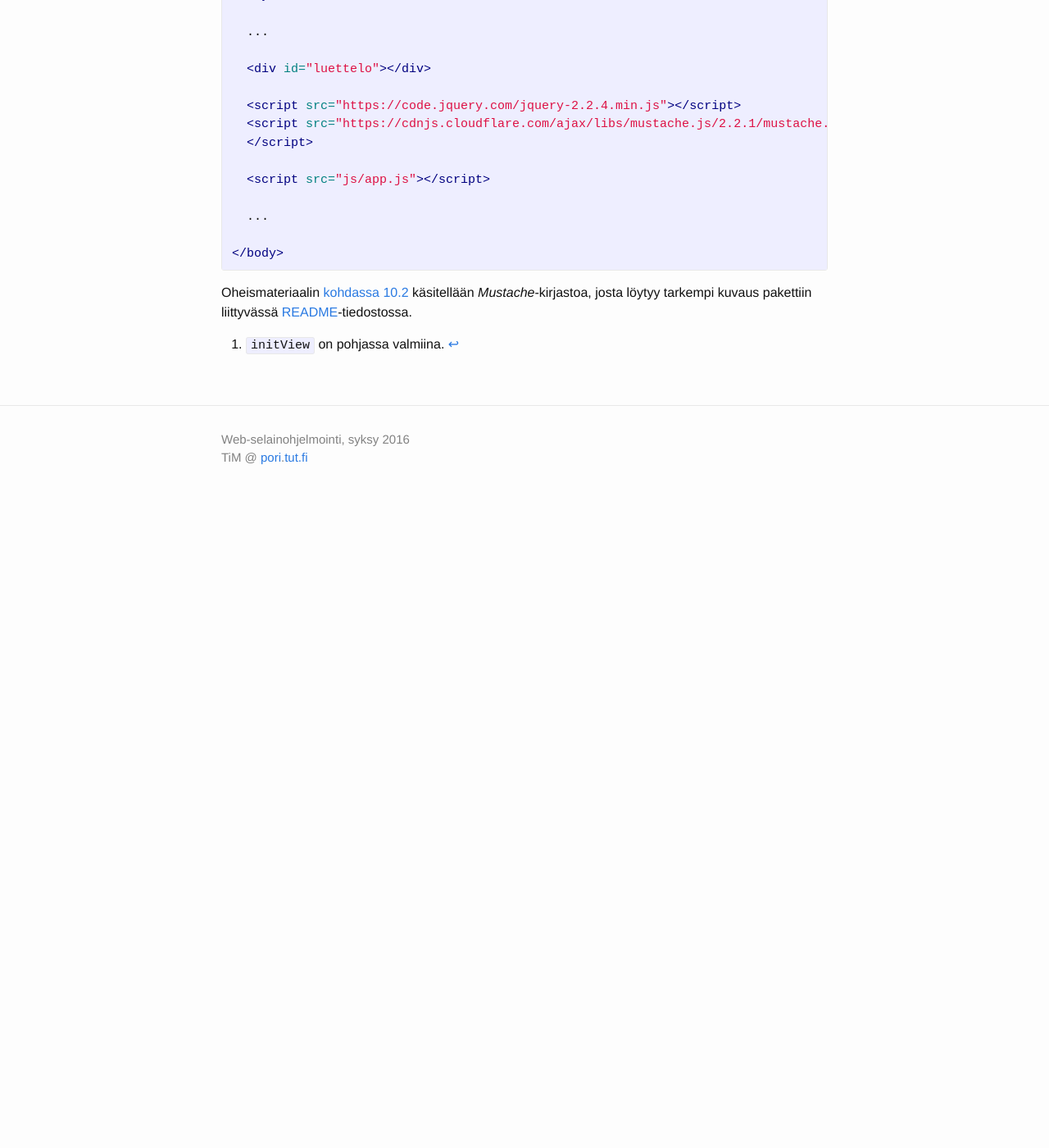
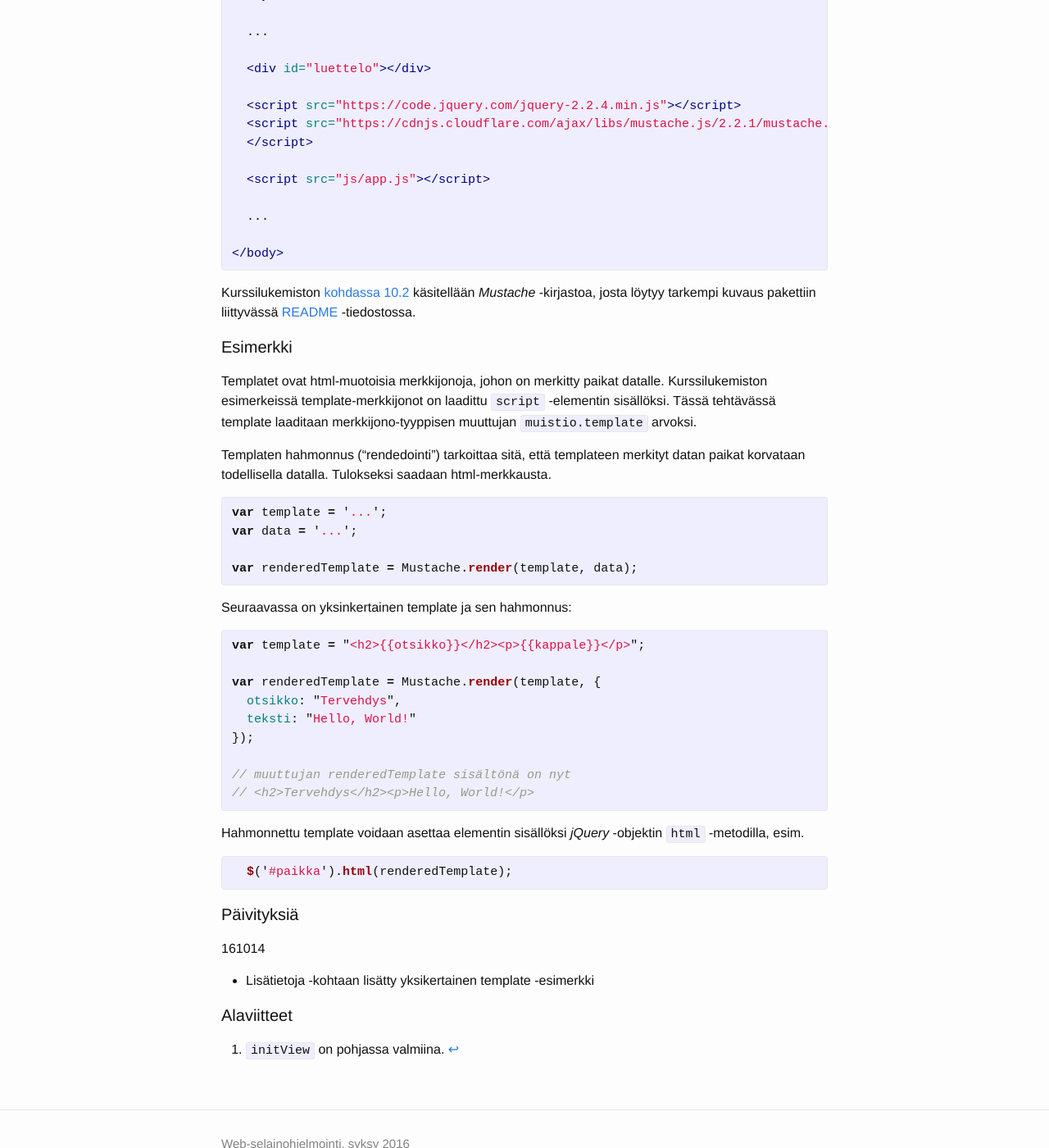
Before and after one commit to timedu/wso, a Jekyll site: the page built from _osa3/tehtava33.md, in a window 1280 px wide and 1400 px high, scrolled down 912 px. Shown: the whole window at 82% size. Built offline with Jekyll 4.4.1, drawn with Linux system fonts in a browser that asks for light colours; before the commit the page ends 1542 px from its top, so only the background shows below that.

Commit message:
update ex3.3

```diff
--- a/_osa3/tehtava33.md
+++ b/_osa3/tehtava33.md
@@ -18,6 +18,9 @@ Toteuta [Tehtävän 3.0](../tehtava30) kuvaama sovellus - kuitenkin niin, että
 Kutsuttaessa *näkymän* `hahmonna`-metodia, *Mustache* muodostaa *templaten* perusteella käyttöliittymän, joka asetetaan *jQueryn* avulla sivulla oleva `div`-elementin (`id='luettelo'`) sisällöksi. *jQueryn* avulla myös asetetaan käyttöliittymän sisältämien Poisto-nappien click-tapahtumille käsittelijät.
 
 **Palauta** tehtävästä tiedosto `view.js`, joka sisältää `View`- ja `initView`[^1] -funktiot sekä `template`-merkkijonon. Varmista ennen palautusta, että tehtäväpohjassa olevat testit onnistuvat.
+
+[^1]: `initView` on pohjassa valmiina.
+
 
 ### Lisätietoja
 
@@ -40,11 +43,61 @@ Kutsuttaessa *näkymän* `hahmonna`-metodia, *Mustache* muodostaa *templaten* pe
   ...
 
 </body>
+
 {% endhighlight %}
 
-Oheismateriaalin [kohdassa 10.2]({{site.baseurl}}/weso/#10.2-N%C3%A4kym%C3%A4templatet-ja-Mustache.js) käsitellään  *Mustache*-kirjastoa, josta löytyy tarkempi kuvaus pakettiin liittyvässä [README](https://github.com/janl/mustache.js/blob/master/README.md)-tiedostossa.
+Kurssilukemiston [kohdassa 10.2][kohta-10.2] käsitellään  *Mustache* -kirjastoa, josta löytyy tarkempi kuvaus pakettiin liittyvässä [README][mustache] -tiedostossa.
+
+[kohta-10.2]: {{site.baseurl}}/weso/#10.2-N%C3%A4kym%C3%A4templatet-ja-Mustache.js
+[mustache]: https://github.com/janl/mustache.js/blob/master/README.md
+
+#### Esimerkki
+
+Templatet ovat html-muotoisia merkkijonoja, johon on merkitty paikat datalle. Kurssilukemiston esimerkeissä template-merkkijonot on laadittu `script` -elementin sisällöksi. Tässä tehtävässä template laaditaan merkkijono-tyyppisen muuttujan `muistio.template` arvoksi.
+
+Templaten hahmonnus ("rendedointi") tarkoittaa sitä, että templateen merkityt datan paikat korvataan todellisella datalla. Tulokseksi saadaan html-merkkausta.
+
+{% highlight javascript %}
+
+var template = '...';
+var data = '...';
+
+var renderedTemplate = Mustache.render(template, data);
+
+{% endhighlight %}
+
+Seuraavassa on yksinkertainen template ja sen hahmonnus:
+
+{% highlight javascript %}
+{% raw %}
+
+var template = "<h2>{{otsikko}}</h2><p>{{kappale}}</p>";
+
+var renderedTemplate = Mustache.render(template, {
+  otsikko: "Tervehdys",
+  teksti: "Hello, World!"
+});
+
+// muuttujan renderedTemplate sisältönä on nyt
+// <h2>Tervehdys</h2><p>Hello, World!</p>
+
+{% endraw %}
+{% endhighlight %}
+
+Hahmonnettu template voidaan asettaa elementin sisällöksi *jQuery* -objektin `html` -metodilla, esim.
+
+{% highlight javascript %}
+
+  $('#paikka').html(renderedTemplate);
+
+{% endhighlight %}
 
 
+#### Päivityksiä
+
+161014
+
+* Lisätietoja -kohtaan lisätty yksikertainen template -esimerkki
 
 
-[^1]: `initView` on pohjassa valmiina.
+#### Alaviitteet
```
